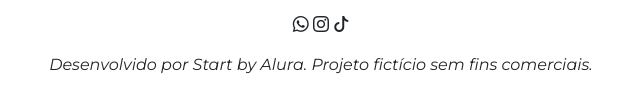
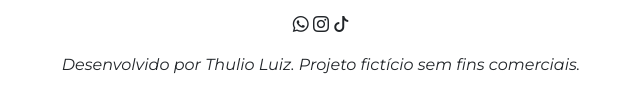
Before and after one commit to mrgamerboxy7/SiteAcessivel, a plain HTML site: page index.html in a window 1280 px wide. Shown: the part 3072-3178 px from the top of the page, 319-959 px from the left. Drawn offline with nearby package versions, Linux system fonts and the light colour scheme.

Commit message:
Add files via upload

```diff
--- a/index.html
+++ b/index.html
@@ -130,7 +130,7 @@
         <i class="bi bi-whatsapp"></i>
         <i class="bi bi-instagram"></i>
         <i class="bi bi-tiktok"></i>
-        <p class="mt-3">Desenvolvido por Start by Alura. Projeto fictício sem fins comerciais.</p>
+        <p class="mt-3">Desenvolvido por Thulio Luiz. Projeto fictício sem fins comerciais.</p>
     </footer>
     <script src="script.js"></script>
 
```
